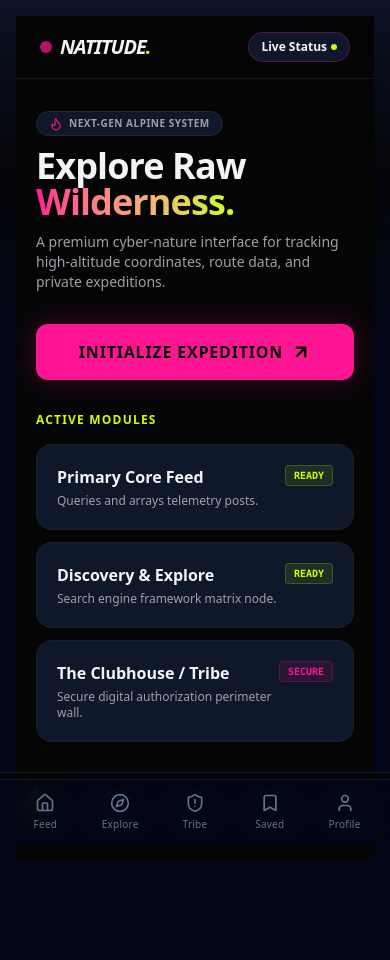
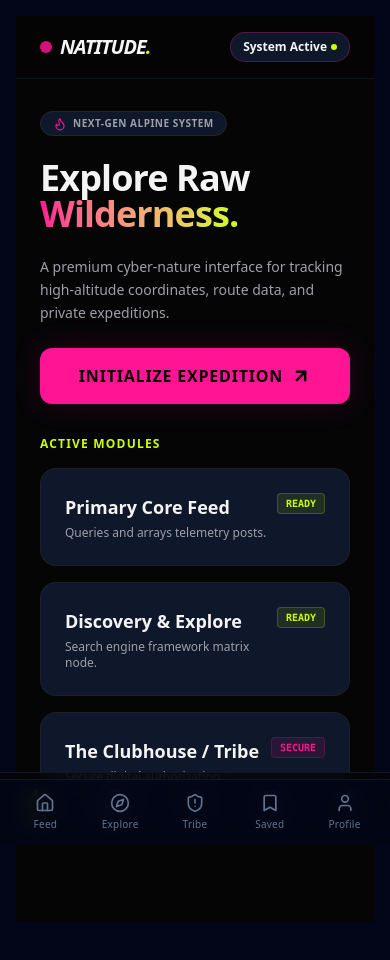
Before and after one commit to NortechStudio/Natitude, a Next.js app: page / in a window 390 px wide. Shown: the top 960 px of the page. Built offline with nearby package versions, Linux system fonts and the light colour scheme.

Commit message:
feat: make layout completely responsive across mobile and desktop viewports

```diff
--- a/src/app/page.tsx
+++ b/src/app/page.tsx
@@ -3,61 +3,75 @@ import { Compass, Zap, Shield, Bookmark, User, ArrowUpRight, Flame } from 'lucid
 
 export default function Home() {
   return (
-    <div className="min-h-screen bg-[#050506] text-[#f4f4f5] pb-24 font-sans selection:bg-[#ff1493] selection:text-black">
+    <div className="min-h-screen bg-[#050506] text-[#f4f4f5] pb-24 md:pb-0 font-sans selection:bg-[#ff1493] selection:text-black antialiased relative overflow-x-hidden">
 
-      {/* Dynamic Background Glows */}
-      <div className="absolute top-0 left-1/2 -translate-x-1/2 w-full max-w-md h-[350px] bg-gradient-to-b from-[#0f172a] via-[#050506] to-transparent -z-10 opacity-80" />
+      {/* Dynamic Background Glows - Expanded for desktop */}
+      <div className="absolute top-0 left-1/2 -translate-x-1/2 w-full max-w-7xl h-[500px] bg-radial from-[#0f172a]/60 via-transparent to-transparent -z-10 opacity-80 pointer-events-none" />
 
-      {/* Sticky Header */}
-      <header className="sticky top-0 z-50 border-b border-[#0f172a]/80 bg-[#050506]/70 backdrop-blur-md px-6 py-4 flex items-center justify-between">
+      {/* Universal Header */}
+      <header className="sticky top-0 z-50 border-b border-[#0f172a]/80 bg-[#050506]/70 backdrop-blur-md px-6 lg:px-16 py-4 flex items-center justify-between">
         <div className="flex items-center gap-2">
           <div className="w-3 h-3 rounded-full bg-[#ff1493] animate-pulse" />
           <span className="text-xl font-black tracking-tighter uppercase italic">
             NATITUDE<span className="text-[#ccff00]">.</span>
           </span>
         </div>
-        <button className="text-xs font-semibold bg-[#0f172a] border border-[#ff1493]/30 text-[#f4f4f5] px-3 py-1.5 rounded-full flex items-center gap-1 active:scale-95 transition-transform">
-          Live Status <div className="w-1.5 h-1.5 rounded-full bg-[#ccff00]" />
-        </button>
+
+        {/* Desktop-Only Top Navigation Links */}
+        <nav className="hidden md:flex items-center gap-8 text-sm font-medium text-zinc-400">
+          <a href="#" className="text-[#ccff00] flex items-center gap-1.5 font-semibold"><Zap className="w-4 h-4" /> Feed</a>
+          <a href="#" className="hover:text-[#ff1493] transition-colors flex items-center gap-1.5"><Compass className="w-4 h-4" /> Explore</a>
+          <a href="#" className="hover:text-[#ff1493] transition-colors flex items-center gap-1.5"><Shield className="w-4 h-4" /> Tribe</a>
+          <a href="#" className="hover:text-[#ff1493] transition-colors flex items-center gap-1.5"><Bookmark className="w-4 h-4" /> Saved</a>
+        </nav>
+
+        <div className="flex items-center gap-4">
+          <button className="text-xs font-semibold bg-[#0f172a] border border-[#ff1493]/30 text-[#f4f4f5] px-3 py-1.5 rounded-full flex items-center gap-1">
+            System Active <div className="w-1.5 h-1.5 rounded-full bg-[#ccff00]" />
+          </button>
+          {/* Desktop User Profile Button */}
+          <button className="hidden md:flex items-center justify-center w-8 h-8 rounded-full bg-zinc-900 border border-zinc-800 text-zinc-400 hover:text-[#ff1493] transition-colors">
+            <User className="w-4 h-4" />
+          </button>
+        </div>
       </header>
 
-      {/* Main Container */}
-      <main className="max-w-md mx-auto px-5 pt-8 space-y-8">
+      {/* Main Container - Automatically reshapes based on viewport breaking points */}
+      <main className="max-w-7xl mx-auto px-6 lg:px-16 pt-8 md:pt-16 grid grid-cols-1 md:grid-cols-12 gap-8 lg:gap-12 items-start">
 
-        {/* Premium Hero Title */}
-        <section className="space-y-3">
+        {/* HERO LEFT SIDE: 5 Columns wide on desktop, full width on mobile */}
+        <section className="space-y-6 md:col-span-5 md:sticky md:top-28">
           <div className="inline-flex items-center gap-1.5 bg-[#0f172a] px-3 py-1 rounded-full border border-zinc-800">
             <Flame className="w-3.5 h-3.5 text-[#ff1493]" />
             <span className="text-[10px] font-bold tracking-wider uppercase text-zinc-400">Next-Gen Alpine System</span>
           </div>
-          <h1 className="text-4xl font-extrabold tracking-tight leading-none">
+
+          <h1 className="text-4xl lg:text-5xl font-extrabold tracking-tight leading-none">
             Explore Raw <br />
             <span className="text-transparent bg-clip-text bg-gradient-to-r from-[#ff1493] to-[#ccff00]">
               Wilderness.
             </span>
           </h1>
-          <p className="text-sm text-zinc-400 max-w-xs">
+
+          <p className="text-sm lg:text-base text-zinc-400 max-w-sm leading-relaxed">
             A premium cyber-nature interface for tracking high-altitude coordinates, route data, and private expeditions.
           </p>
+
+          <button className="w-full bg-[#ff1493] text-[#050506] font-black uppercase tracking-wider py-4 rounded-xl flex items-center justify-center gap-2 shadow-[0_0_30px_rgba(255,20,147,0.15)] active:scale-[0.98] transition-transform duration-100 cursor-pointer">
+            Initialize Expedition
+            <ArrowUpRight className="w-5 h-5 stroke-[3]" />
+          </button>
         </section>
 
-        {/* High-Impact CTA Button */}
-        <button className="w-full bg-[#ff1493] text-[#050506] font-black uppercase tracking-wider py-4 rounded-xl flex items-center justify-center gap-2 shadow-[0_0_30px_rgba(255,20,147,0.25)] active:scale-[0.98] transition-transform duration-100">
-          Initialize Expedition
-          <ArrowUpRight className="w-5 h-5 stroke-[3]" />
-        </button>
-
-        {/* System Feeds / Track Cards */}
-        <section className="space-y-4">
+        {/* CONTENT RIGHT SIDE: 7 Columns wide on desktop, full width on mobile */}
+        <section className="space-y-4 md:col-span-7">
           <h2 className="text-xs font-bold uppercase tracking-widest text-[#ccff00]">Active Modules</h2>
 
-          <div className="space-y-3">
-            {/* Core Card 1 */}
-            <div className="group relative bg-[#0f172a] border border-zinc-800/60 p-5 rounded-2xl flex items-start justify-between hover:border-[#ff1493]/40 transition-colors">
+          <div className="grid grid-cols-1 sm:grid-cols-2 md:grid-cols-1 gap-4">
+            {/* Module Card 1 */}
+            <div className="group bg-[#0f172a] border border-zinc-800/60 p-6 rounded-2xl flex items-start justify-between hover:border-[#ff1493]/40 transition-all duration-200">
               <div className="space-y-1">
-                <h3 className="font-bold text-base flex items-center gap-2">
-                  Primary Core Feed
-                </h3>
+                <h3 className="font-bold text-lg text-zinc-100 group-hover:text-white">Primary Core Feed</h3>
                 <p className="text-xs text-zinc-400">Queries and arrays telemetry posts.</p>
               </div>
               <span className="text-[10px] font-mono font-bold bg-[#ccff00]/10 text-[#ccff00] px-2 py-0.5 rounded border border-[#ccff00]/20">
@@ -65,10 +79,10 @@ export default function Home() {
               </span>
             </div>
 
-            {/* Core Card 2 */}
-            <div className="group relative bg-[#0f172a] border border-zinc-800/60 p-5 rounded-2xl flex items-start justify-between hover:border-[#ccff00]/40 transition-colors">
+            {/* Module Card 2 */}
+            <div className="group bg-[#0f172a] border border-zinc-800/60 p-6 rounded-2xl flex items-start justify-between hover:border-[#ccff00]/40 transition-all duration-200">
               <div className="space-y-1">
-                <h3 className="font-bold text-base">Discovery & Explore</h3>
+                <h3 className="font-bold text-lg text-zinc-100 group-hover:text-white">Discovery & Explore</h3>
                 <p className="text-xs text-zinc-400">Search engine framework matrix node.</p>
               </div>
               <span className="text-[10px] font-mono font-bold bg-[#ccff00]/10 text-[#ccff00] px-2 py-0.5 rounded border border-[#ccff00]/20">
@@ -76,10 +90,10 @@ export default function Home() {
               </span>
             </div>
 
-            {/* Core Card 3 */}
-            <div className="group relative bg-[#0f172a] border border-zinc-800/60 p-5 rounded-2xl flex items-start justify-between hover:border-[#ff1493]/40 transition-colors">
+            {/* Module Card 3 - Spans full width on sub-grids */}
+            <div className="group bg-[#0f172a] border border-zinc-800/60 p-6 rounded-2xl flex items-start justify-between hover:border-[#ff1493]/40 transition-all duration-200 sm:col-span-2 md:col-span-1">
               <div className="space-y-1">
-                <h3 className="font-bold text-base text-[#f4f4f5] group-hover:text-[#ff1493] transition-colors">The Clubhouse / Tribe</h3>
+                <h3 className="font-bold text-lg text-zinc-100 group-hover:text-[#ff1493] transition-colors">The Clubhouse / Tribe</h3>
                 <p className="text-xs text-zinc-400">Secure digital authorization perimeter wall.</p>
               </div>
               <span className="text-[10px] font-mono font-bold bg-[#ff1493]/10 text-[#ff1493] px-2 py-0.5 rounded border border-[#ff1493]/20">
@@ -91,8 +105,8 @@ export default function Home() {
 
       </main>
 
-      {/* Floating Mobile Dock */}
-      <nav className="fixed bottom-0 left-0 right-0 z-50 max-w-md mx-auto bg-[#050506]/80 backdrop-blur-lg border-t border-[#0f172a] px-6 py-4 flex justify-between items-center">
+      {/* Floating Bottom Nav - Hidden entirely on desktop, visible on mobile screens */}
+      <nav className="md:hidden fixed bottom-0 left-0 right-0 z-50 bg-[#050506]/80 backdrop-blur-lg border-t border-[#0f172a] px-6 py-4 flex justify-between items-center">
         <button className="flex flex-col items-center gap-1 text-[#ccff00]">
           <Zap className="w-5 h-5 stroke-[2.5]" />
           <span className="text-[10px] font-bold tracking-tight">Feed</span>
```
